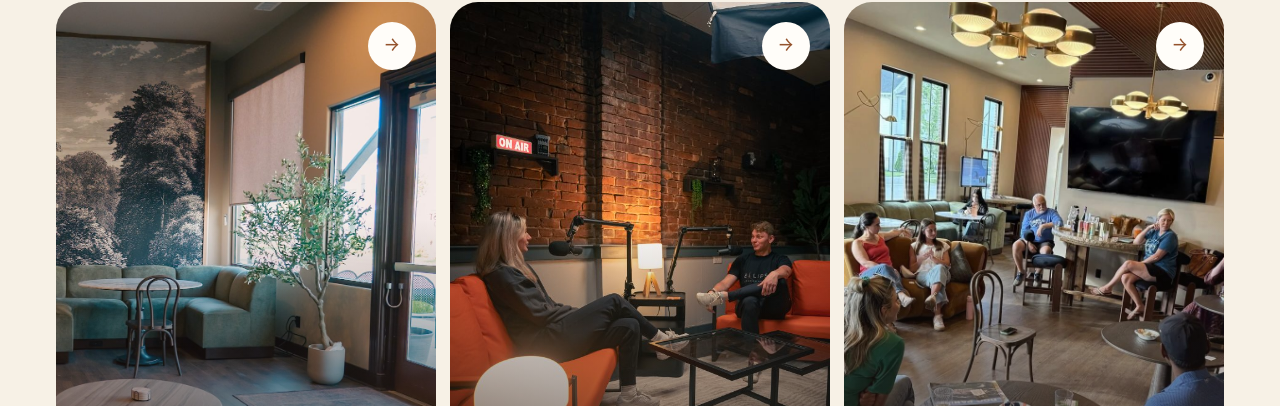
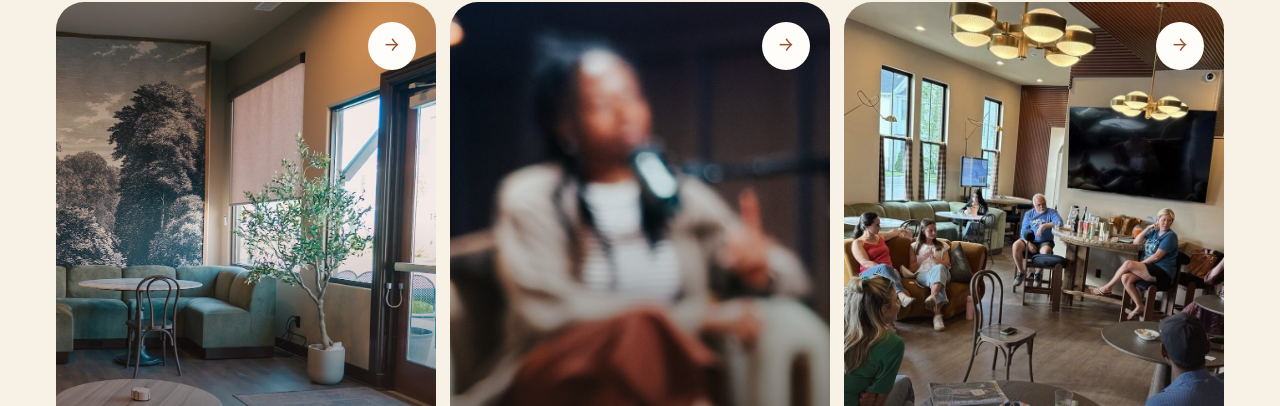
Before and after one commit to CommonGroundLouisville/Common-Ground-Site, a plain HTML site: page index.html in a window 1280 px wide. Shown: the part 235-641 px from the top of the page. Drawn offline with nearby package versions, Linux system fonts and the light colour scheme.

Commit message:
Use the guest-and-plant studio photo on the home Podcast tile
Co-Authored-By: Claude Opus 5.5 <noreply@anthropic.com>
Claude-Session: https://claude.ai/code/session_01QdZiyrtcy9owKkejE8wYjW

```diff
--- a/index.html
+++ b/index.html
@@ -23,7 +23,7 @@
   </header>
   <div class="tiles">
     <a class="tile" href="cowork.html"><img src="lounge-entry.jpg" alt=""><span class="go" aria-hidden="true">→</span><span class="tx"><b>Cowork</b><span>Desks, private offices and meeting rooms.</span></span></a>
-    <a class="tile" href="podcast.html"><img src="studio-sofas.jpg" alt=""><span class="go" aria-hidden="true">→</span><span class="tx"><b>Podcast</b><span>Louisville Podcast Studio by Common Ground.</span></span></a>
+    <a class="tile" href="podcast.html"><img src="studio-plant.jpg" alt="" style="object-position:12% 50%"><span class="go" aria-hidden="true">→</span><span class="tx"><b>Podcast</b><span>Louisville Podcast Studio by Common Ground.</span></span></a>
     <a class="tile" href="community.html"><img src="hero.jpg" alt=""><span class="go" aria-hidden="true">→</span><span class="tx"><b>Community</b><span>Events, members and the people behind it.</span></span></a>
   </div>
   <div class="homeband"><span><b>Visit us</b> · 12100 River Beauty Loop, Unit 101, Prospect, KY</span><a class="btn ghost" href="https://calendar.google.com/calendar/u/0/appointments/schedules/AcZssZ3lrOQ2x_zp0duYf03Wbk9lnb35sqgY8bSXdhOOogKYwSFaO0CLp2aWV935guRgVqcSIPBCiN97">Book a tour <span class="ar">→</span></a></div>
```
